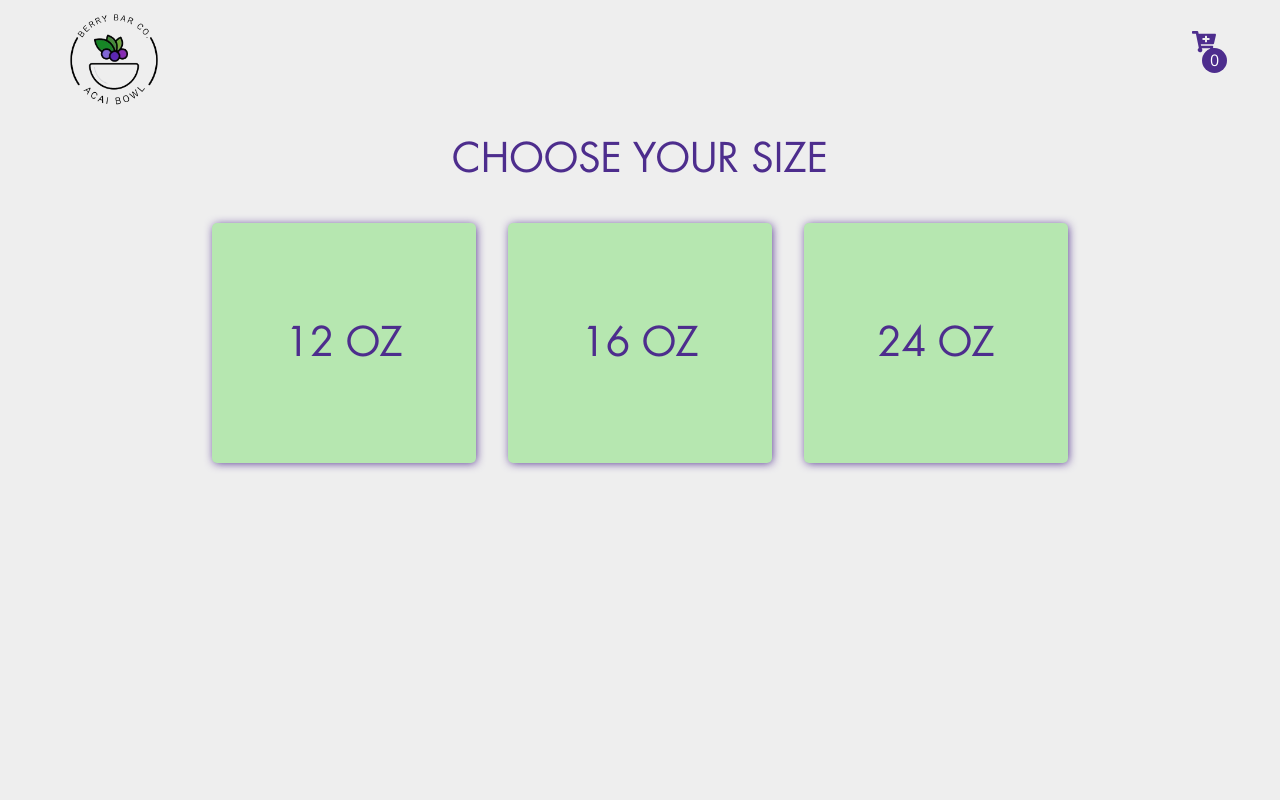
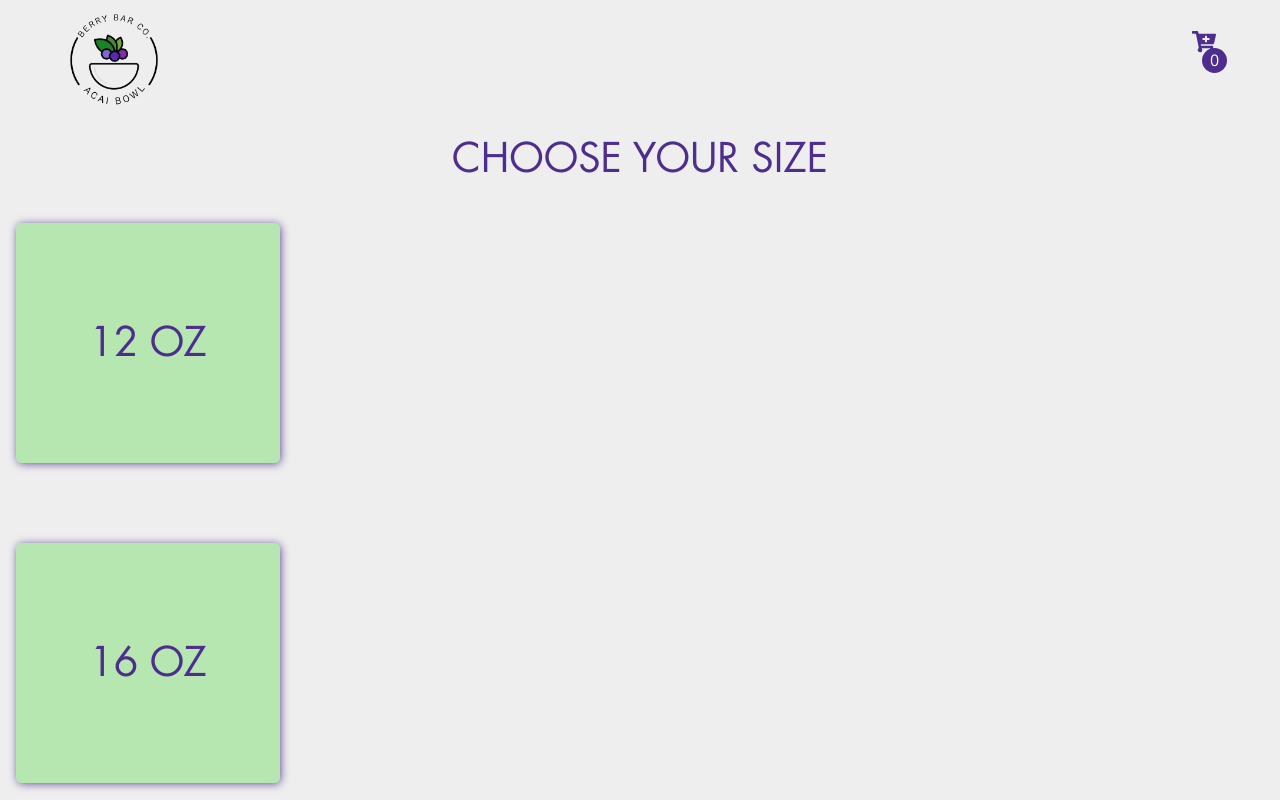
Before and after one commit to daveguz97/berry-group-co-form, a Vue app: page /customBowlSize in a window 1280 px wide. Shown: the top 800 px of the page. Built offline with nearby package versions, Linux system fonts and the light colour scheme.

Commit message:
Fixed the sizing issue

```diff
--- a/src/assets/base.css
+++ b/src/assets/base.css
@@ -124,7 +124,7 @@ input[type='checkbox'] {
  .container .card {
     cursor: pointer;
 	width: 70%;
-    height: 20vh;
+    height: 15vh;
 	margin: 1rem auto;
     background: var(--lighter-green-color);
     display: flex;
--- a/src/components/Choice.vue
+++ b/src/components/Choice.vue
@@ -56,7 +56,9 @@ onMounted(() => {
 <style scoped>
     .choices .container {
 		width: 100%;
-        flex-direction: column;
+		display: grid;
+		grid-template-columns: repeat(1, 1fr);
+		grid-gap: 1rem;
 		align-items: center;
 		justify-content: center;
     }
@@ -64,6 +66,7 @@ onMounted(() => {
 	/* Laptop and Desktop */
 	@media screen and (min-width: 1024px) {
 		.choices .container {
+			display: flex;
 			flex-direction: row;
 			justify-content: space-around;
 			text-align: center;
--- a/src/components/CustomBowlSize.vue
+++ b/src/components/CustomBowlSize.vue
@@ -47,8 +47,9 @@ onMounted(() => {
     text-align: center;
 }
 .customBowlChoices .container {
-    display: flex;
-    flex-direction: row;
+    display: grid;
+	grid-template-columns: repeat(1, 1fr);
+	grid-gap: 1rem;
     align-items: center;
 }
 
--- a/src/components/FormButtons.vue
+++ b/src/components/FormButtons.vue
@@ -185,7 +185,7 @@ const addToOrder = async () => {
 		await Promise.resolve(
 			setTimeout(() => {
 				showModal.value = true;
-			}, 800)
+			}, 600)
 		);
     } catch (error) {
         console.error(error);
```
